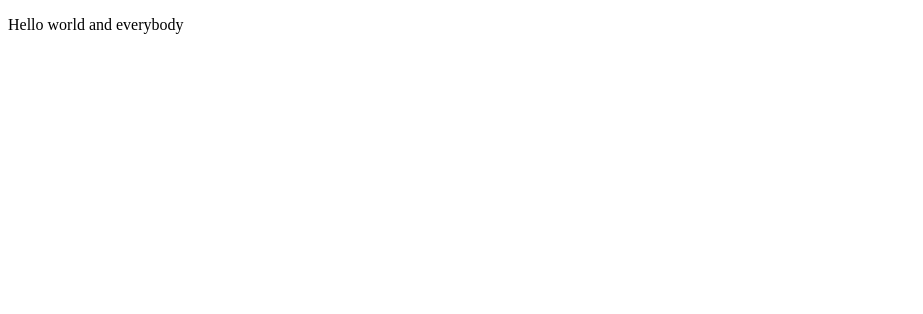
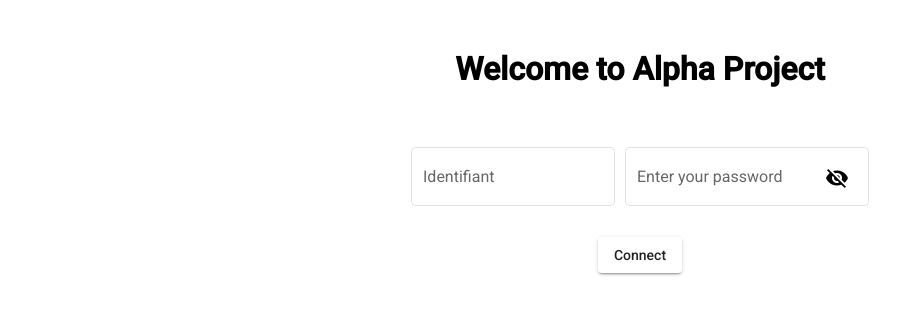
Before and after one commit to Florian935/alphaProject, an Angular app: page / in a window 1280 px wide. Shown: the top 314 px of the page, without its empty margins (0-923 px from the left). Built offline with nearby package versions, Linux system fonts and the light colour scheme.

Commit message:
new: home component

```diff
--- a/angular.json
+++ b/angular.json
@@ -28,6 +28,7 @@
               "src/assets"
             ],
             "styles": [
+              "./node_modules/@angular/material/prebuilt-themes/deeppurple-amber.css",
               "src/styles.scss"
             ],
             "scripts": []
@@ -93,6 +94,7 @@
               "src/assets"
             ],
             "styles": [
+              "./node_modules/@angular/material/prebuilt-themes/purple-green.css",
               "src/styles.scss"
             ],
             "scripts": []
@@ -124,6 +126,7 @@
           }
         }
       }
-    }},
+    }
+  },
   "defaultProject": "projet-alpha"
 }
--- a/package.json
+++ b/package.json
@@ -12,13 +12,16 @@
   "private": true,
   "dependencies": {
     "@angular/animations": "~8.2.14",
+    "@angular/cdk": "~8.2.3",
     "@angular/common": "~8.2.14",
     "@angular/compiler": "~8.2.14",
     "@angular/core": "~8.2.14",
     "@angular/forms": "~8.2.14",
+    "@angular/material": "^8.2.3",
     "@angular/platform-browser": "~8.2.14",
     "@angular/platform-browser-dynamic": "~8.2.14",
     "@angular/router": "~8.2.14",
+    "hammerjs": "^2.0.8",
     "rxjs": "~6.4.0",
     "tslib": "^1.10.0",
     "zone.js": "~0.9.1"
--- a/src/app/app.component.html
+++ b/src/app/app.component.html
@@ -1 +1 @@
-<p>Hello world and everybody</p>
+<app-home></app-home>
--- /dev/null
+++ b/src/app/home/home.component.html
@@ -0,0 +1,30 @@
+<!-- <app-guestHeader></app-guestHeader> -->
+
+<h1 class="main-title">
+    Welcome to Alpha Project
+</h1>
+<form>
+    <div class="id-field">
+        <div>
+            <mat-form-field appearance="outline">
+                <mat-label>Identifiant</mat-label>
+                <input matInput>
+            </mat-form-field>
+        </div>
+        <div>
+            <mat-form-field appearance="outline">
+                <mat-label>Enter your password</mat-label>
+                <input matInput [type]="hide ? 'password' : 'text'">
+
+                <button mat-icon-button matSuffix (click)="hide = !hide" [attr.aria-label]="'Hide password'"
+                    [attr.aria-pressed]="hide">
+                    <mat-icon>{{hide ? 'visibility_off' : 'visibility'}}</mat-icon>
+                </button>
+            </mat-form-field>
+        </div>
+    </div>
+    <div class="button-connect">
+        <button mat-raised-button>Connect</button>
+    </div>
+</form>
+<!-- <app-identification></app-identification> -->
--- /dev/null
+++ b/src/app/home/home.component.scss
@@ -0,0 +1,19 @@
+
+.main-title {
+    text-align: center;
+    margin: 50px;
+}
+
+.id-field {
+    display: flex;
+    justify-content: center;
+}
+
+.id-field>div{
+    margin: 5px;
+}
+
+.button-connect {
+    display: flex;
+    justify-content: center;
+}
--- /dev/null
+++ b/src/app/home/home.component.ts
@@ -0,0 +1,17 @@
+import { Component, OnInit } from '@angular/core';
+
+@Component({
+  selector: 'app-home',
+  templateUrl: './home.component.html',
+  styleUrls: ['./home.component.scss']
+})
+export class HomeComponent implements OnInit {
+
+  hide = true;
+  constructor() { }
+
+  ngOnInit() {
+  }
+
+
+}
--- a/src/index.html
+++ b/src/index.html
@@ -6,6 +6,8 @@
   <base href="/">
   <meta name="viewport" content="width=device-width, initial-scale=1">
   <link rel="icon" type="image/x-icon" href="favicon.ico">
+  <link href="https://fonts.googleapis.com/css?family=Roboto:300,400,500&display=swap" rel="stylesheet">
+  <link href="https://fonts.googleapis.com/icon?family=Material+Icons" rel="stylesheet">
 </head>
 <body>
   <app-root></app-root>
--- a/src/main.ts
+++ b/src/main.ts
@@ -1,3 +1,4 @@
+import 'hammerjs';
 import { enableProdMode } from '@angular/core';
 import { platformBrowserDynamic } from '@angular/platform-browser-dynamic';
 
--- a/src/styles.scss
+++ b/src/styles.scss
@@ -1 +1,4 @@
 /* You can add global styles to this file, and also import other style files */
+
+html, body { height: 100%; }
+body { margin: 0; font-family: Roboto, "Helvetica Neue", sans-serif; }
```
Also changed, not shown: src/app/app.module.ts (+19 -2 lines), 2 other files (tests, documents, lock files or other folders).
